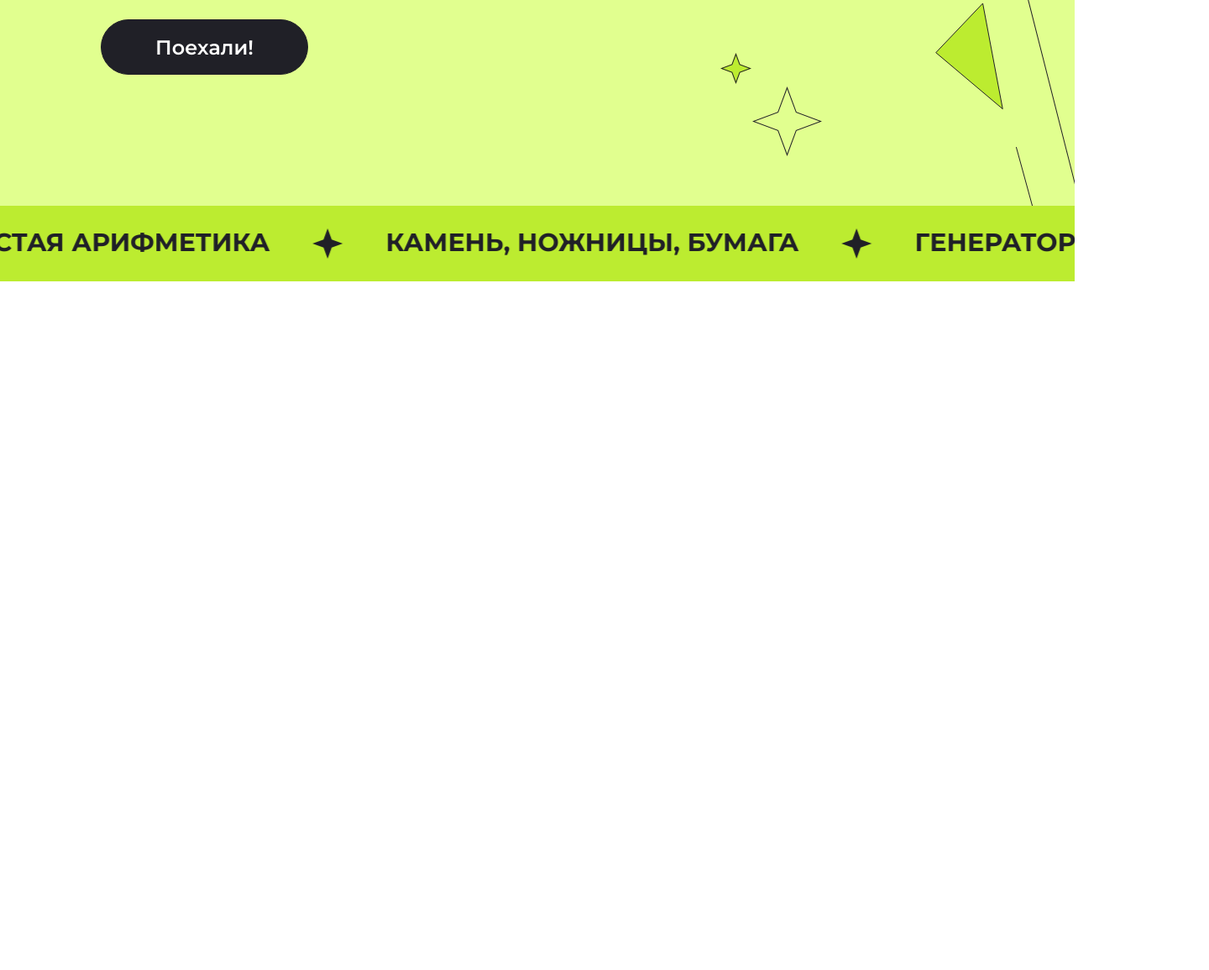
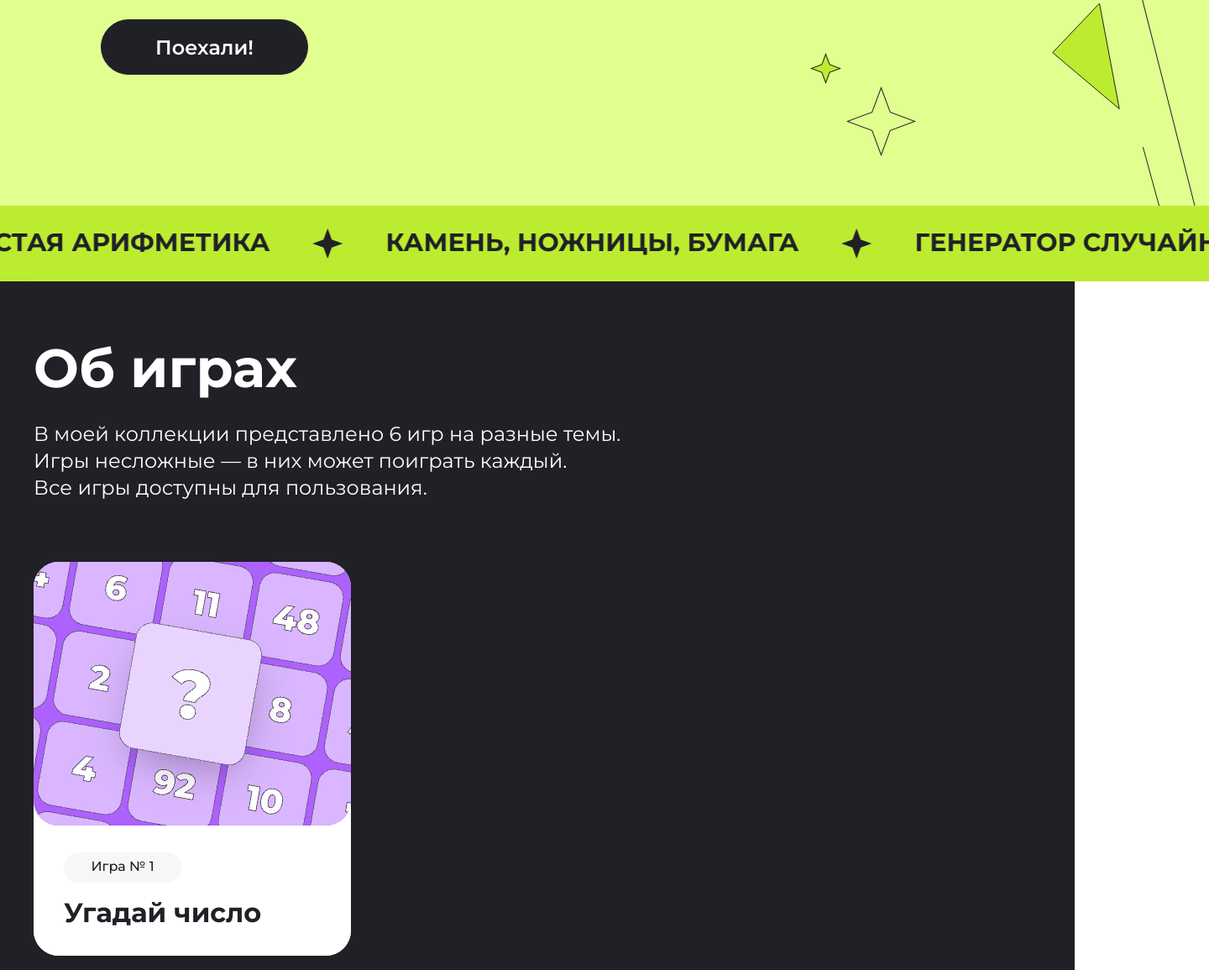
Before and after one commit to Nikita-Averkin/Homework1, a plain HTML site: page index.html in a window 1280 px wide. Shown: the part 465-1620 px from the top of the page at 84% size, 1440 px wide, since content can reach past the window. Before the commit the page ends 800 px from the top, so only its background shows below. Drawn offline with Linux system fonts and the light colour scheme.

Commit message:
Changed the file index.html.

```diff
--- a/index.html
+++ b/index.html
@@ -11,7 +11,7 @@
 </head>
 <body>
     <div class="top">
-        <div class="top-info">
+        <div class="top-info center">
             <h1 class="top-title">Добро пожаловать на мой сайт мини-игр</h1>
             <p class="top-text">Тебе предстоит пройти несколько увлекательных игр. Если готов, нажимай <b>«Поехали!»</b> и <b>приступай</b>. </p>
             <button class="top-btn">Поехали!</button>
@@ -78,6 +78,32 @@
             </div>
         </div>
     </div>
+    <section class="about center">
+        <h1 class="about-heading">Об играх</h1>
+        <p class="about-text">В моей коллекции представлено 6 игр на разные темы. <br> Игры несложные — в них может поиграть каждый. <br>
+            Все игры доступны для пользования.</p>
+            <div class="about__container">
+
+                <div class="about__item about__item-1">
+                    <div class="item-img">
+                        <a class="item-img__img-1" href="#">
+                            <img  src="img/about/item-1.png" alt="">
+                        </a>
+                    </div>
+
+                    <div class="about__item-info">
+                        <h2 class="about__item-heading">Игра № 1</h2>
+                        <p class="about__item-text">Угадай число</p>
+                    </div>
+
+                </div>
+
+
+                </span>
+
+            </div>
+
+    </section>
 
 
 </body>
--- a/style.scss
+++ b/style.scss
@@ -13,10 +13,16 @@ a {
     text-decoration: none;
 }
 
+.center {
+    padding-left: calc(50% - 600px);
+    padding-right: calc(50% - 600px);
+}
+
 .top {
     position: relative;
     overflow: hidden;
     height: 800px;
+    width: 1440px;
     background-image: url(img/top-bcc.jpeg);
     background-repeat: no-repeat;
     background-position: center;
@@ -24,7 +30,6 @@ a {
 
     &-info {
         width: 769px;
-        padding-left: 120px;
     }
 
     &-title {
@@ -166,3 +171,92 @@ a {
 
 
 }
+
+.about {
+
+    max-width: 1440px;
+    height: 1470px;
+    background: rgb(32, 32, 39);
+
+    &-heading {
+        color: rgb(255, 255, 255);
+        font-size: 64px;
+        font-weight: 700;
+        line-height: 78px;
+        letter-spacing: 0px;
+        text-align: left;
+        padding-top: 64px;
+    }
+    &-text {
+        width: 788px;
+        color: rgb(255, 255, 255);
+        font-size: 24px;
+        font-weight: 400;
+        line-height: 32px;
+        letter-spacing: 0px;
+        text-align: left;
+        padding-top: 24px;
+    }
+
+    &__container {
+        padding-top: 72px;
+        width: 1200px;
+    }
+
+    &__item {
+        width: 378px;
+        background-color: white;
+        border-radius: 30px;
+
+        .item-img {
+            width: 378px;
+            height: 314px;
+            border-radius: 30px;
+            background: rgb(173, 97, 255);
+            overflow: hidden;
+
+            &__img-1 {
+                display: block;
+                width: auto;
+                height: 170%;
+                margin: -155px 0 0 -125px;
+            }
+        }
+
+
+        &-info {
+            max-width: 314px;
+            background-color: #fff;
+            display: flex;
+            flex-direction: column;
+            gap: 16px;
+            padding: 32px 32px 32px 36px;
+            border-radius: 30px;
+        }
+
+        &-heading {
+            width: 108px;
+            border-radius: 52.58px;
+            background: rgb(247, 247, 247);
+            padding: 8px 16px 10px 16px;
+            color: $color-text;
+            font-size: 16px;
+            font-weight: 500;
+            line-height: 110%;
+            letter-spacing: 0px;
+            text-align: center;
+        }
+
+        &-text {
+            color: $color-text;
+            font-size: 32px;
+            font-weight: 700;
+            line-height: 39px;
+            letter-spacing: 0px;
+            text-align: left;
+        }
+    }
+
+
+
+    }
```
Also changed, not shown: img/about/item-1.png (added), img/about/item-2.png (added), img/about/item-3.png (added), img/about/item-4.png (added), img/about/item-5.png (added), img/about/item-6.png (added), style.css, 1 other file.
